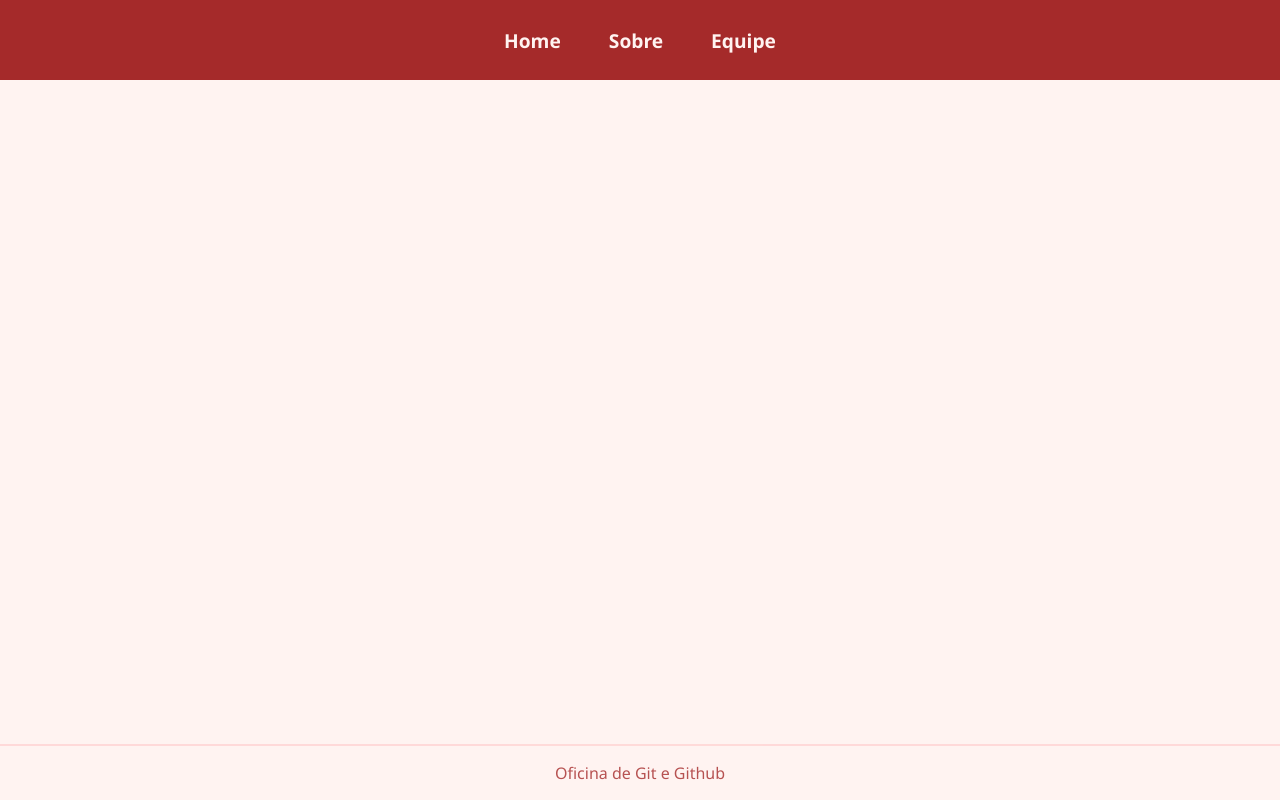
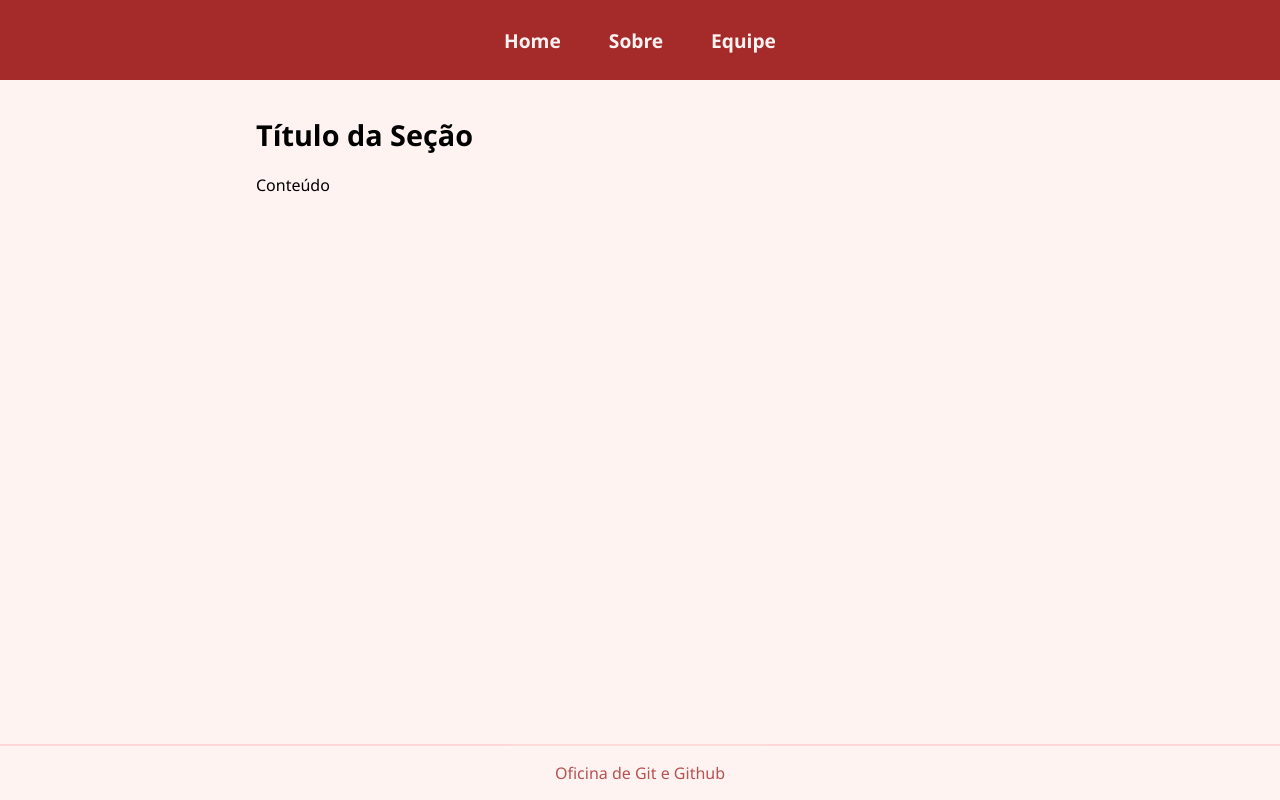
Before and after one commit to rafajmcruz/oficina-git, a plain HTML site: page src/_template.html in a window 1280 px wide. Drawn offline with Linux system fonts and the light colour scheme.

Commit message:
(chore) Inserido título no Template.html

```diff
--- a/src/_template.html
+++ b/src/_template.html
@@ -20,12 +20,16 @@
 
         <!--  INÍCIO DA ÁREA DE EDIÇÃO (não remova este comentário) -->
 
+        <!-- Insira aqui o conteúdo da página que vc
+                está desenvolvendo e remova este comentário -->
+
+        <h1>Título da Seção</h1>
+
+        <div>
+            Conteúdo
+        </div>
 
 
-
-
-            <!-- Insira aqui o conteúdo da página que vc
-                está desenvolvendo e remova este comentário -->
 
 
 
```
